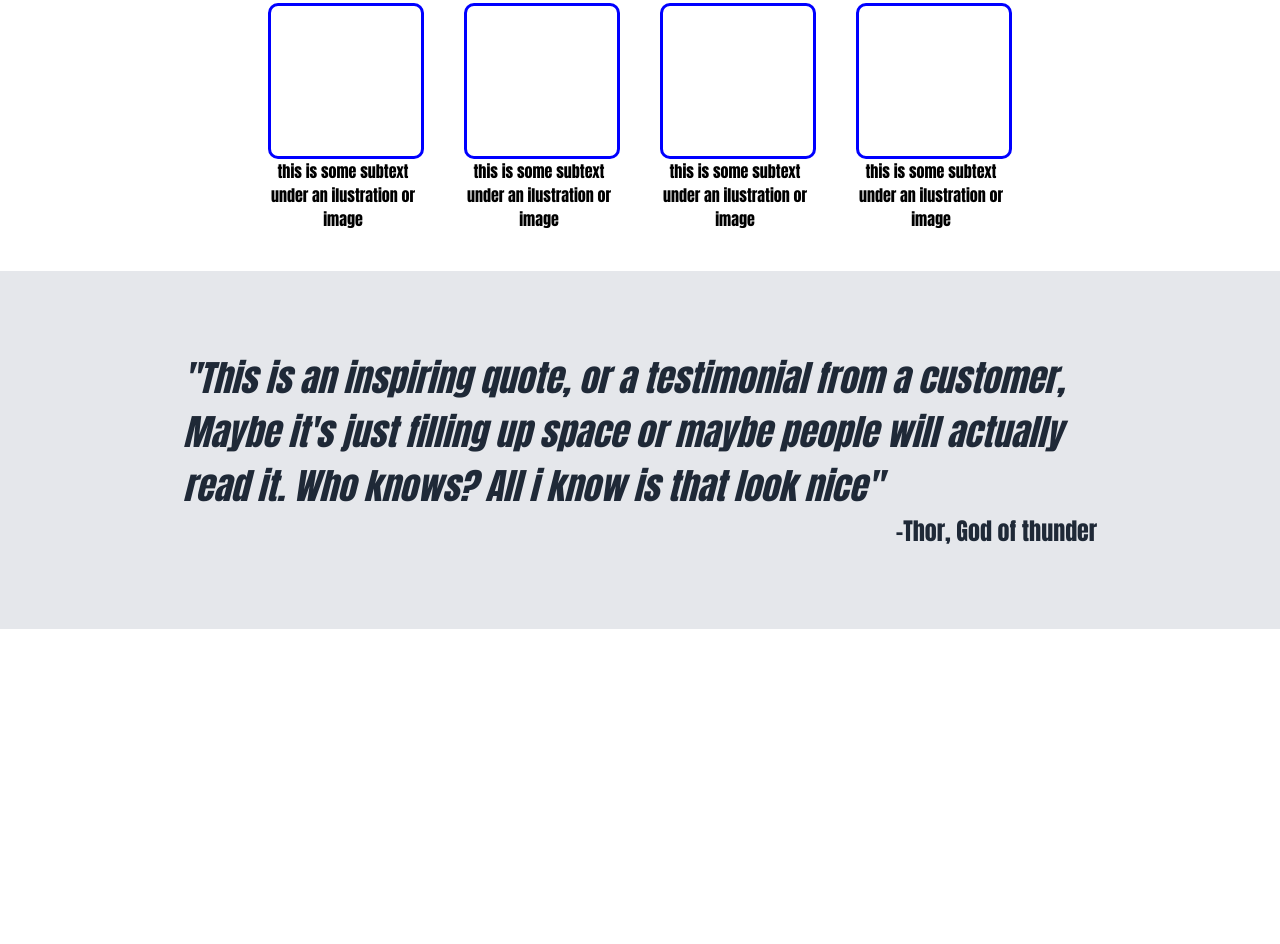
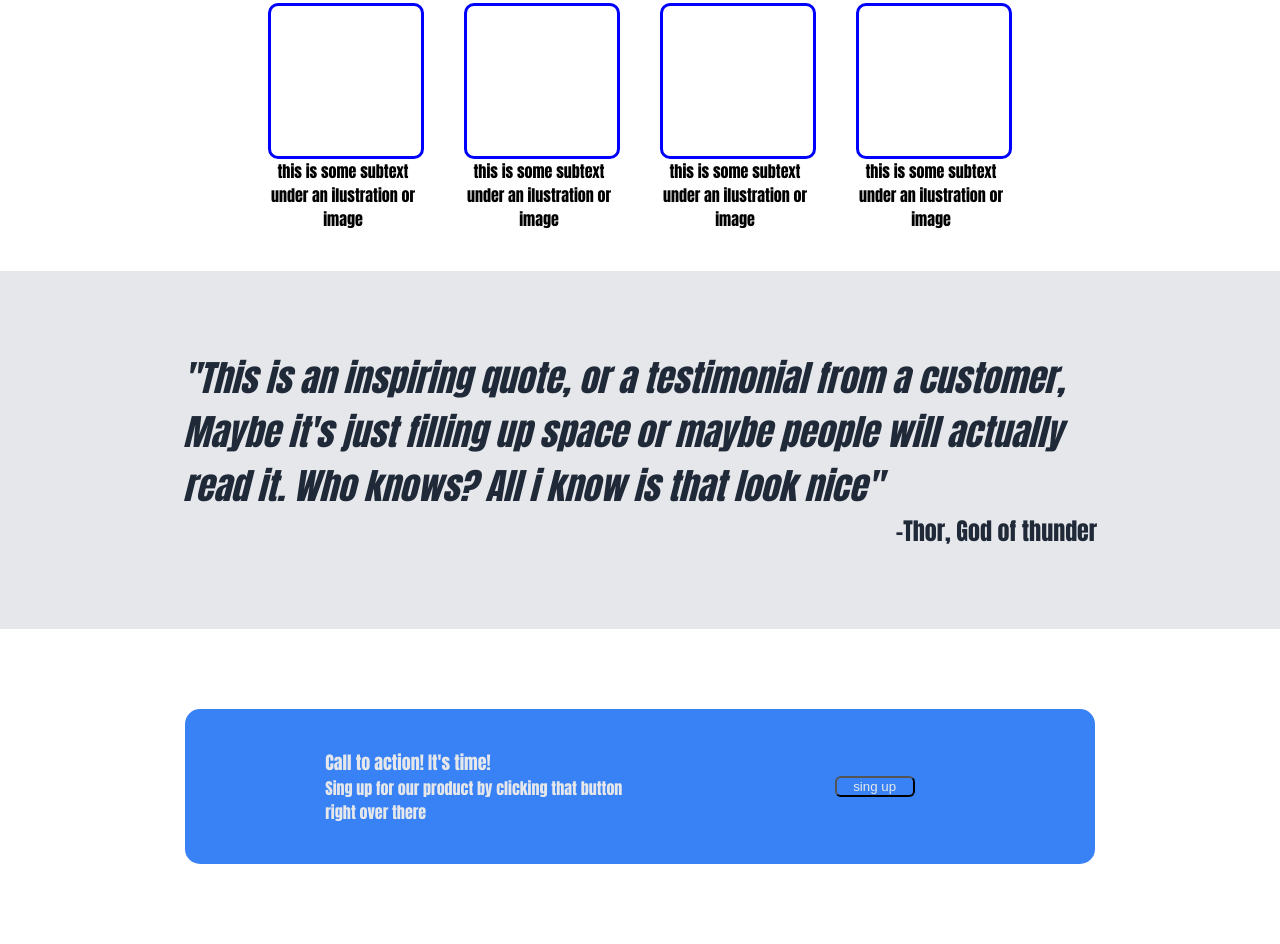
Before and after one commit to Santoscoy/landing_page_project_odin, a plain HTML site: page index.html in a window 1280 px wide. Shown: the part 480-1424 px from the top of the page. Before the commit the page ends 1109 px from the top, so only its background shows below. Drawn offline with Linux system fonts and the light colour scheme.

Commit message:
adding stair 3

```diff
--- a/index.html
+++ b/index.html
@@ -63,5 +63,20 @@
         </div>
         <div class="empty-container"></div>
     </div>
+    <div class="stair-3">
+        <div class="empty-container"></div>
+        <div class="stair-3-section">
+            <div class="stair-3-content">
+                <div class="stair-3-left-content">
+                    <div class="top-call-to-action">Call to action! It's time!</div>
+                    <div class="bottom-call-to-action">Sing up for our product by clicking that button right over there</div>
+                </div>
+                <div class="stair-3-right-content">
+                    <button class="sing-up-button2">sing up</button>
+                </div>
+            </div>
+        </div>
+        <div class="empty-container"></div>
+    </div>
 </body>
 </html>
--- a/style.css
+++ b/style.css
@@ -80,11 +80,13 @@ li a{
     flex: 0 1 auto;
 }
 .sing-up-button{
+    text-align: center;
+    border-radius: 6px;
     background-color: #3882f6;
     color: #e5e7eb;
     width: 80px;
     height: 25px;
-    flex: 0 1 0;
+    flex: 0 0 0;
 }
 .right-content{
     color: #e5e7eb;
@@ -145,6 +147,7 @@ li a{
     text-align: center;
     flex: 1;
 }
+/* stair 2 section */
 .stair-2{
     font-family: Impact, Haettenschweiler, 'Arial Narrow Bold', sans-serif;
     display: flex;
@@ -174,3 +177,64 @@ li a{
     font-weight: bolder;
     color: #1f2937;
 }
+/* stair 3 section */
+.stair-3 {
+    font-family: Impact, Haettenschweiler, 'Arial Narrow Bold', sans-serif;
+    display: flex;
+    flex-direction: row;
+    background-color: #ffffff;
+    align-items:stretch;
+}
+.stair-3-section{
+    display: flex;
+    justify-content: center;
+    align-content: center;
+}
+
+.stair-3-content{
+    flex: 1 1 auto;
+    box-sizing: border-box;
+    border-radius: 15px;
+    display: flex;
+    gap: 180px;
+    justify-content: space-between;
+    align-content: center;
+    background-color: #3882f6;
+    padding: 40px 180px 40px 140px;
+    margin: 80px 0px;
+
+}
+
+.stair-3-left-content{
+    flex: 2 1 auto;
+    display: flex;
+    flex-direction: column;
+}
+.top-call-to-action{
+    font-size: 18px;
+    font-weight: bolder;
+    color: #e5e7eb;
+    flex: 0 1 auto;
+}
+
+.bottom-call-to-action{
+    font: 15px;
+    color: #e5e7eb;
+    flex: 1 1 auto;
+}
+.stair-3-right-content{
+    flex: 1;
+    display: flex;
+    flex-direction: column;
+    justify-content: center;
+    align-items: flex-end;
+}
+.sing-up-button2{
+    text-align: center;
+    border-radius: 6px;
+    background-color: #3882f6;
+    color: #e5e7eb;
+    width: 80px;
+    height: 25px;
+    flex: 0 0 0;
+}
```
